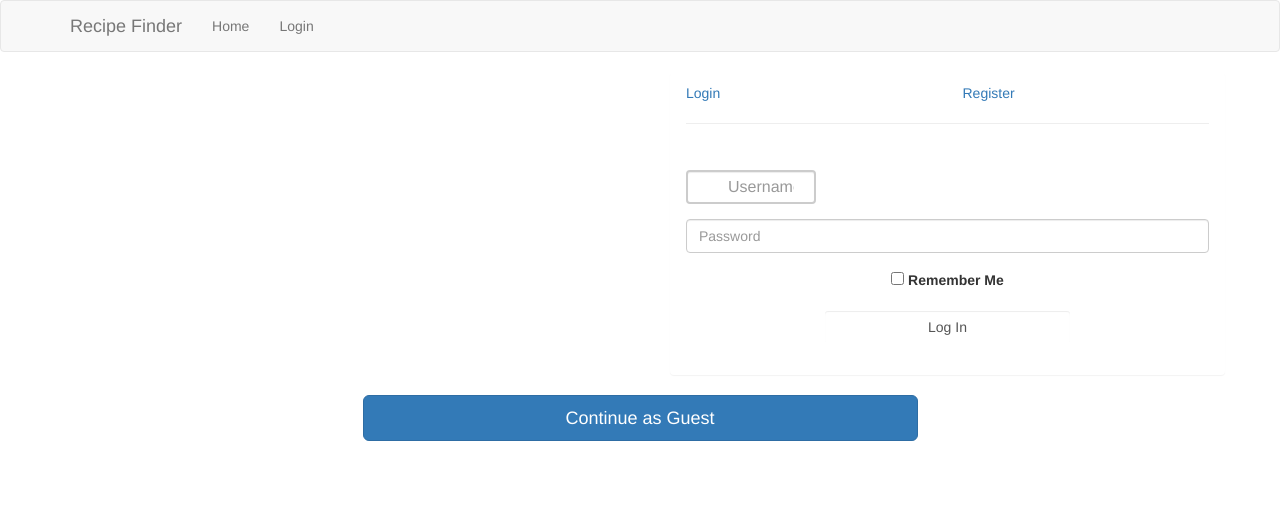
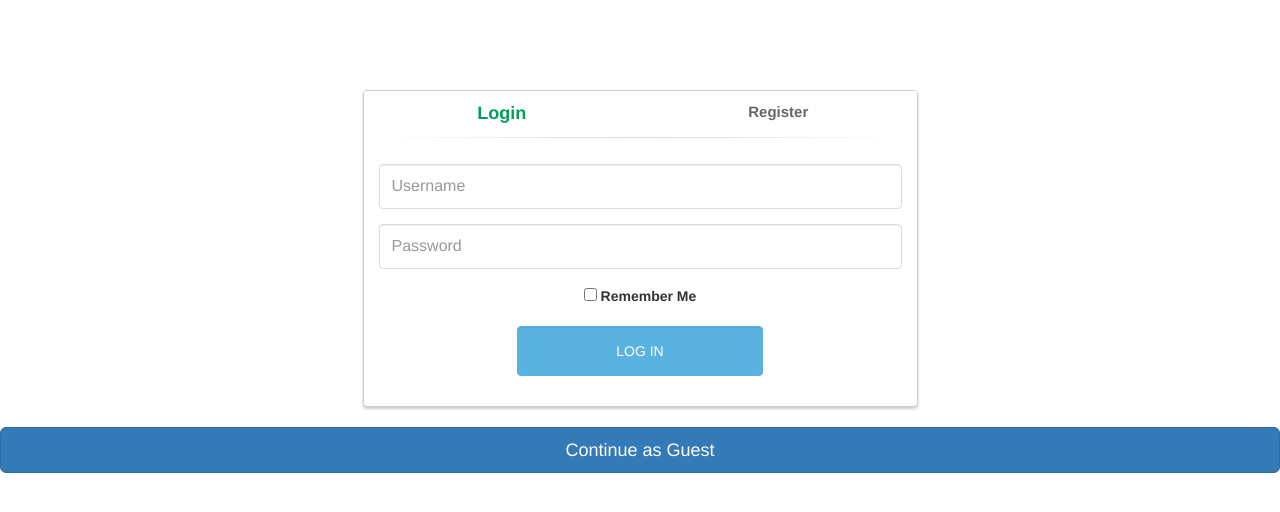
Before and after one commit to CSUMB-SCD/cst438-project1, a Flask app: page / in a window 1280 px wide; the page is wider, and only the part inside the window is pictured. Shown: the top 512 px of that part. Run offline with Flask 2, Linux system fonts and the light colour scheme; some libraries are stand-ins or nearby versions.

Commit message:
checking update on login

```diff
--- a/templates/login.html
+++ b/templates/login.html
@@ -1,5 +1,112 @@
-{% extends 'layout.html' %}
-{% block body %}
+<!DOCTYPE html>
+<html lang="en">
+<head>
+    <meta charset="utf-8">
+    <meta name="robots" content="noindex, nofollow">
+
+    <title>Login with registration - Bootsnipp.com</title>
+        <meta name="viewport" content="width=device-width, initial-scale=1">
+    <link href="//maxcdn.bootstrapcdn.com/bootstrap/3.3.0/css/bootstrap.min.css" rel="stylesheet" id="bootstrap-css">
+    <style type="text/css">
+    body {
+    padding-top: 90px;
+}
+.panel-login {
+    border-color: #ccc;
+  -webkit-box-shadow: 0px 2px 3px 0px rgba(0,0,0,0.2);
+  -moz-box-shadow: 0px 2px 3px 0px rgba(0,0,0,0.2);
+  box-shadow: 0px 2px 3px 0px rgba(0,0,0,0.2);
+}
+.panel-login>.panel-heading {
+  color: #00415d;
+  background-color: #fff;
+  border-color: #fff;
+  text-align:center;
+}
+.panel-login>.panel-heading a{
+  text-decoration: none;
+  color: #666;
+  font-weight: bold;
+  font-size: 15px;
+  -webkit-transition: all 0.1s linear;
+  -moz-transition: all 0.1s linear;
+  transition: all 0.1s linear;
+}
+.panel-login>.panel-heading a.active{
+  color: #029f5b;
+  font-size: 18px;
+}
+.panel-login>.panel-heading hr{
+  margin-top: 10px;
+  margin-bottom: 0px;
+  clear: both;
+  border: 0;
+  height: 1px;
+  background-image: -webkit-linear-gradient(left,rgba(0, 0, 0, 0),rgba(0, 0, 0, 0.15),rgba(0, 0, 0, 0));
+  background-image: -moz-linear-gradient(left,rgba(0,0,0,0),rgba(0,0,0,0.15),rgba(0,0,0,0));
+  background-image: -ms-linear-gradient(left,rgba(0,0,0,0),rgba(0,0,0,0.15),rgba(0,0,0,0));
+  background-image: -o-linear-gradient(left,rgba(0,0,0,0),rgba(0,0,0,0.15),rgba(0,0,0,0));
+}
+.panel-login input[type="text"],.panel-login input[type="email"],.panel-login input[type="password"] {
+  height: 45px;
+  border: 1px solid #ddd;
+  font-size: 16px;
+  -webkit-transition: all 0.1s linear;
+  -moz-transition: all 0.1s linear;
+  transition: all 0.1s linear;
+}
+.panel-login input:hover,
+.panel-login input:focus {
+  outline:none;
+  -webkit-box-shadow: none;
+  -moz-box-shadow: none;
+  box-shadow: none;
+  border-color: #ccc;
+}
+.btn-login {
+  background-color: #59B2E0;
+  outline: none;
+  color: #fff;
+  font-size: 14px;
+  height: auto;
+  font-weight: normal;
+  padding: 14px 0;
+  text-transform: uppercase;
+  border-color: #59B2E6;
+}
+.btn-login:hover,
+.btn-login:focus {
+  color: #fff;
+  background-color: #53A3CD;
+  border-color: #53A3CD;
+}
+.forgot-password {
+  text-decoration: underline;
+  color: #888;
+}
+.forgot-password:hover,
+.forgot-password:focus {
+  text-decoration: underline;
+  color: #666;
+}
+
+.btn-register {
+  background-color: #1CB94E;
+  outline: none;
+  color: #fff;
+  font-size: 14px;
+  height: auto;
+  font-weight: normal;
+  padding: 14px 0;
+  text-transform: uppercase;
+  border-color: #1CB94A;
+}
+.btn-register:hover,
+.btn-register:focus {
+  color: #fff;
+  background-color: #1CA347;
+  border-color: #1CA347;
+}
 
     </style>
     <script src="//code.jquery.com/jquery-1.10.2.min.js"></script>
@@ -110,4 +217,3 @@
   <form action="/guestHome">
     <button class="btn btn-lg btn-primary btn-block" type="submit">Continue as Guest</button>
   </form>
-{% endblock %}
```
